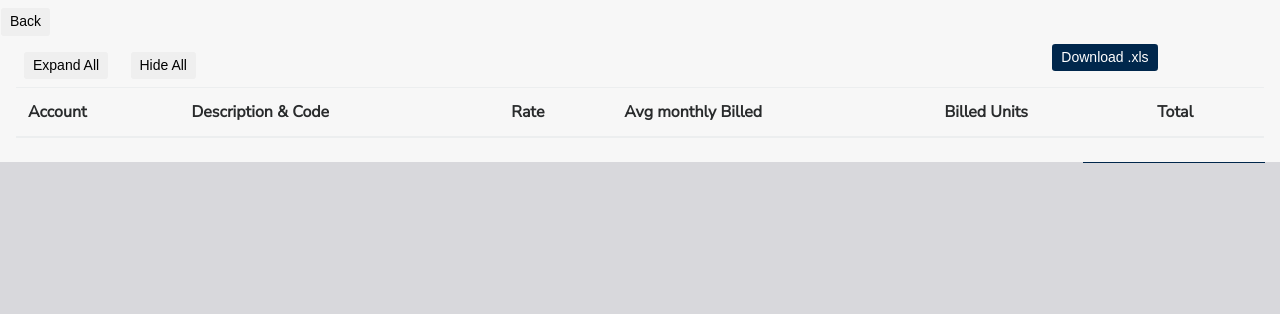
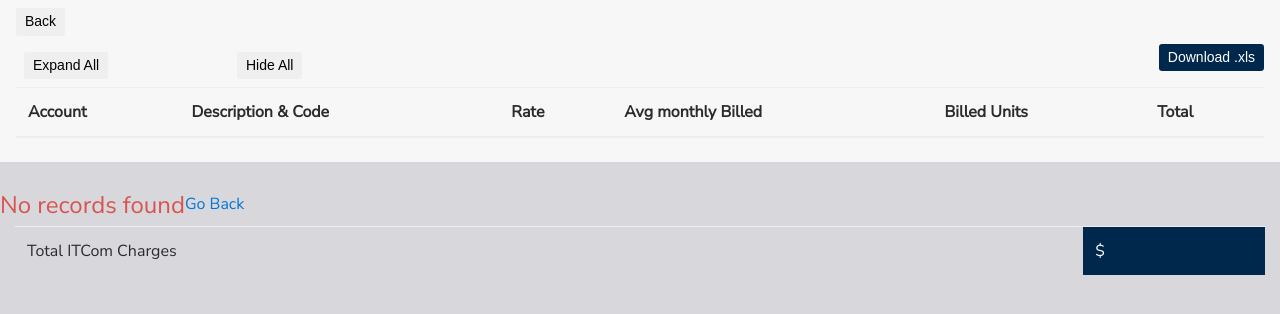
Before and after one commit to Paulowarren31/Summary-Of-Charges-ITS, a Django app: template templates/table.html in a window 1280 px wide. Shown: the top 314 px of the page. Run offline with Django 3.2, Linux system fonts and the light colour scheme; the template is opened without the code that fills it, so the values that code supplies are empty; parts of the project's set-up code (start-up, migrations or seed data) failed here and were passed over; some libraries are stand-ins or nearby versions.

Commit message:
small change to frontend

```diff
--- a/static/css/style.css
+++ b/static/css/style.css
@@ -37,7 +37,7 @@ body{
 }
 
 .top{
-    padding-top: 5rem;
+    padding-top: 12rem;
 }
 
 .big-padding-top{
--- a/templates/table.html
+++ b/templates/table.html
@@ -5,7 +5,9 @@
 {% block index %}
 <nav class="navbar fixed-top navbar-light bg-faded">
     <div class="row">
-        <button class="btn btn-sm" id="btn-back">Back</button>
+        <div class="col-sm-2">
+            <button class="btn btn-sm" id="btn-back">Back</button>
+        </div>
     </div>
     <div class="row ">
         <div class="col-md-6">
@@ -16,13 +18,13 @@
         </div>
     </div>
     <div class="row">
-        <div class="col-sm-1">
+        <div class="col-sm-2">
             <button class="btn btn-sm m-2" id="ex-all">Expand All</button>
         </div>
-        <div class="col-sm-1">
+        <div class="col-sm-2">
             <button class="btn btn-sm m-2" id="hd-all">Hide All</button>
         </div>
-        <div class="col-sm-1 offset-sm-8">
+        <div class="col-sm-1 offset-sm-7">
             <button class="btn btn-sm float-right t-total" id="download-btn"> Download .xls </button>
         </div>
     </div>
```
